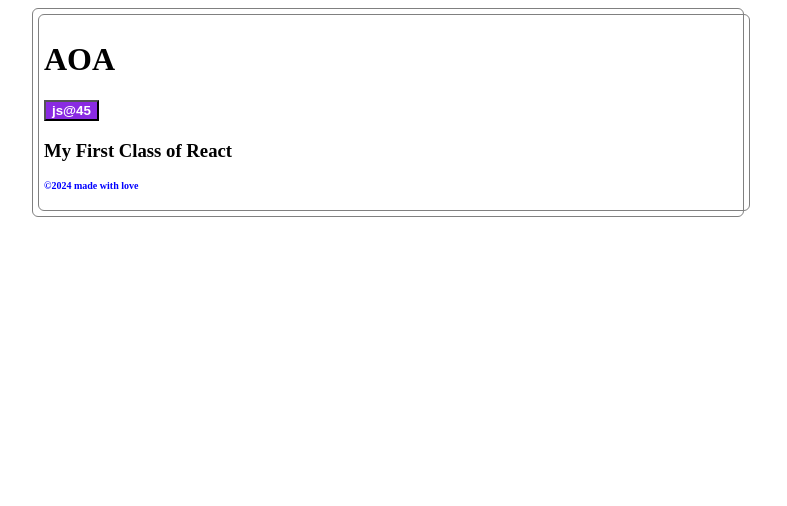
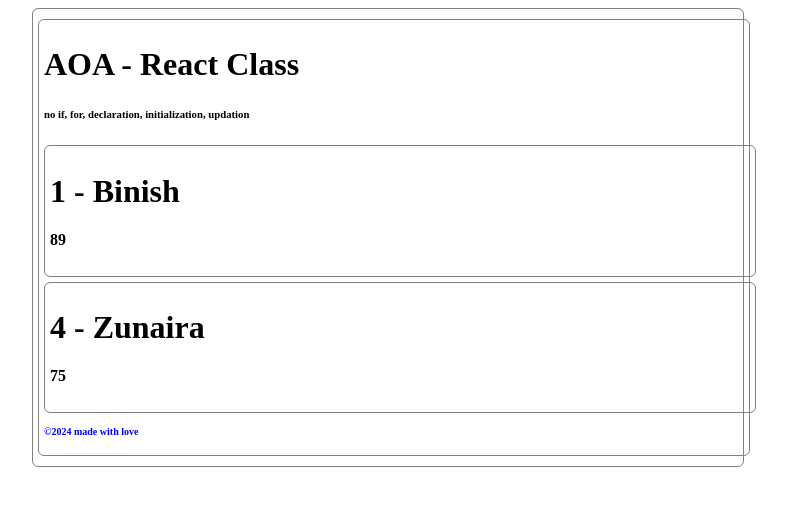
Before and after one commit to fazzyA/SMIT-React, a React (Create React App) app: page / in a window 1280 px wide. Shown: the top 506 px of the page, without its empty margins (252-1039 px from the left). Built offline with nearby package versions, Linux system fonts and the light colour scheme.

Commit message:
display objects list

```diff
--- a/src/App.js
+++ b/src/App.js
@@ -2,10 +2,24 @@ import MyFooter from "./components/Footer";
 import Header from "./components/Header";
 import "./index.css"
 function App(){
+    const students = [
+        {id: 1, name: "Binish", marks: 89},
+        {id: 2, name: "Kulsoom", marks: 50},
+        {id: 3, name: "Zulaikha", marks: 70},
+        {id: 4, name: "Zunaira", marks: 75},
+    ]
+    const topStudents = students.filter(item => item.marks > 70);
+    console.log("🚀 ~ App ~ topStudents:", topStudents)
     return (
         <div>
             <Header />
-            <h3>My First Class of React</h3>
+            <h6>no if, for, declaration, initialization, updation</h6>
+            {topStudents.map((item) => (
+             <div>
+                    <h1>{item.id} - {item.name}</h1>
+                    <h4>{item.marks}</h4>
+                </div>
+            ))}
             <MyFooter />
         </div>
     );
--- a/src/components/Header.js
+++ b/src/components/Header.js
@@ -3,8 +3,8 @@ import Button from "./Button";
 export default function Header(){
     return (
         <>
-        <h1>AOA</h1>
-        <Button />
+        <h1>AOA - React Class</h1>
+        {/* <Button /> */}
         </>
     )
 }
--- a/src/index.css
+++ b/src/index.css
@@ -1,6 +1,6 @@
 div {
     width: 700px;
-    margin: auto;
+    margin: 5px auto;
     border: 1px solid grey;
     border-radius: 6px;
     padding: 5px;
```
